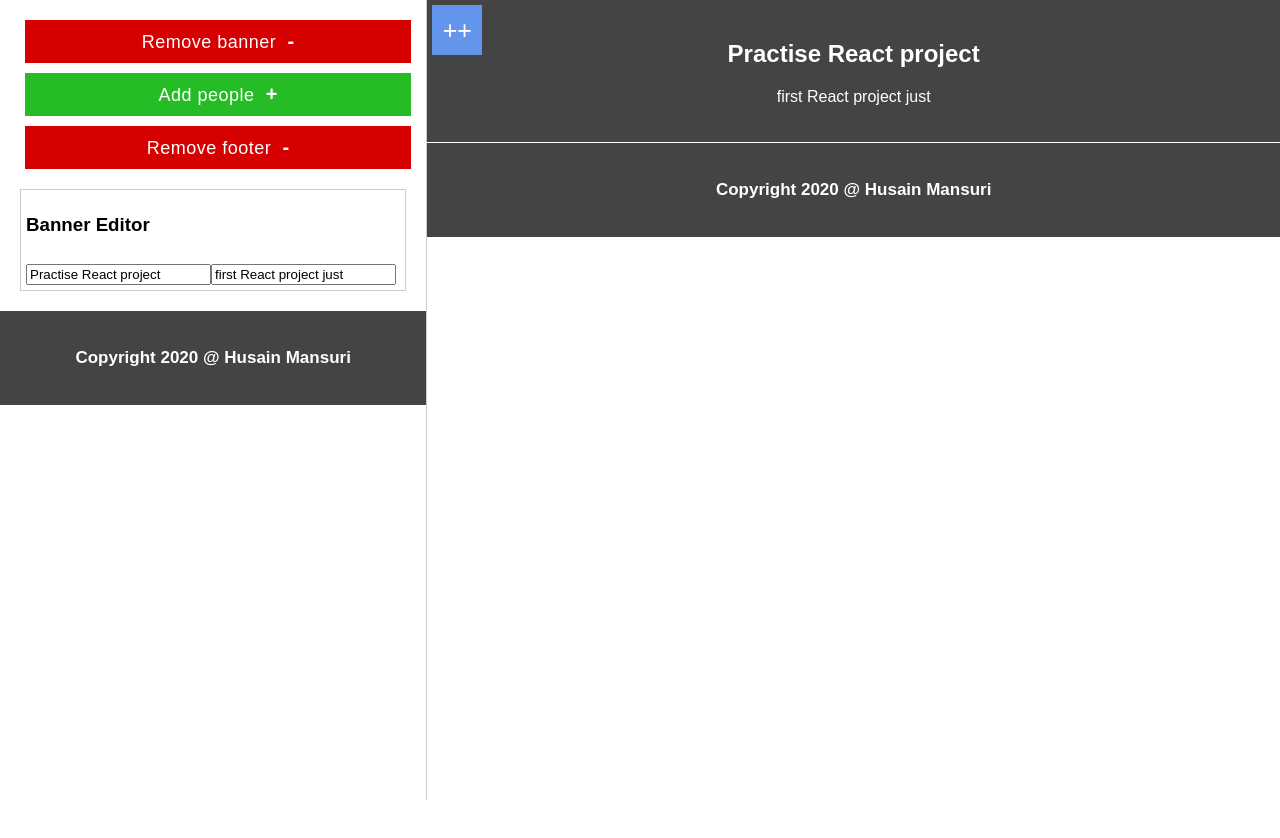
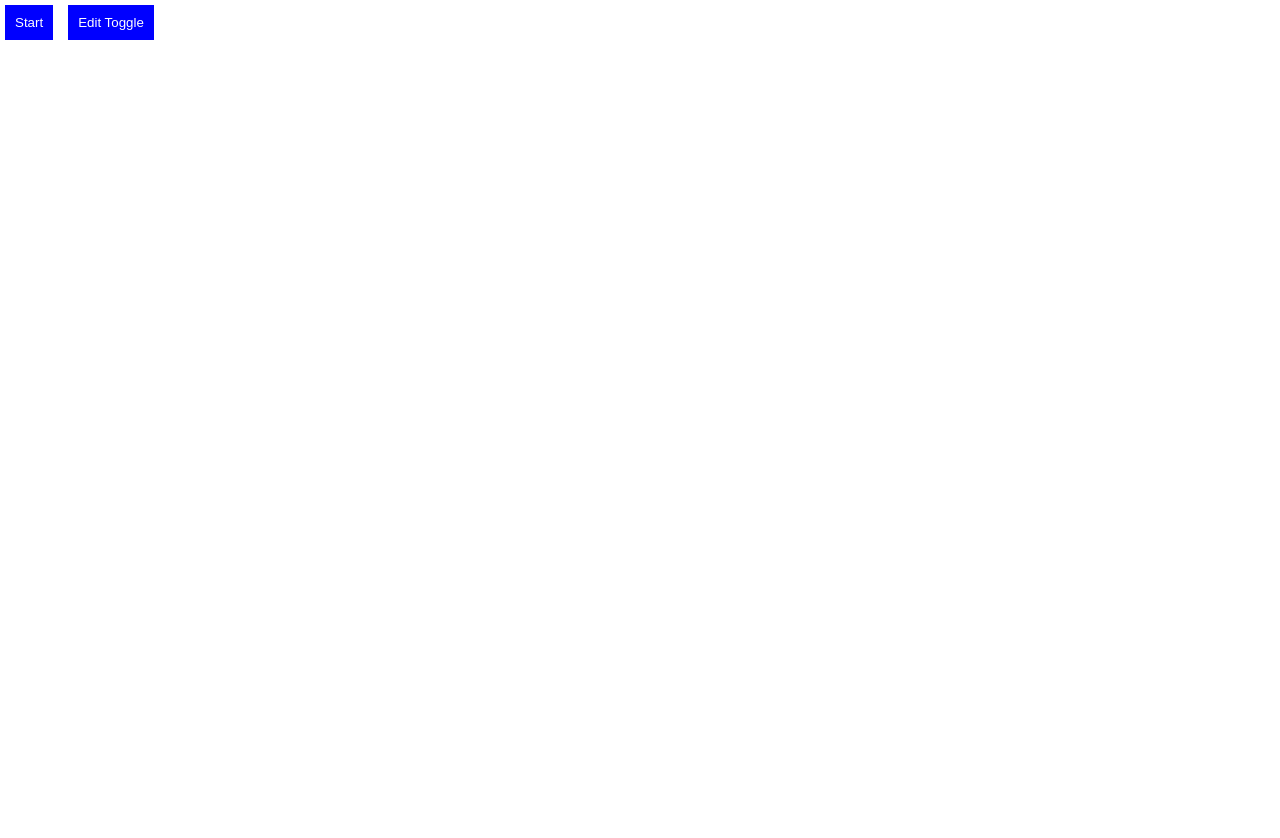
Before and after one commit to HusainMansuri1/Website-Generator_using_React, a React (Create React App) app: page / in a window 1280 px wide. Shown: the top 838 px of the page. Before the commit the page ends 800 px from the top, so only its background shows below. Built offline with nearby package versions, Linux system fonts and the light colour scheme.

Commit message:
rough test phase added

```diff
--- a/src/App.css
+++ b/src/App.css
@@ -50,4 +50,6 @@ input:focus{outline: 1px solid #3669d8f1;}
 
 .edit-active{border: 1px solid blue;}
 
+.start, .edit{color: #fff;background: blue;padding: 10px;margin-right: 10px;}
+
 footer{margin-top: 1px;background: #444;padding: 20px 10px;color: #fff;text-align: center;text-transform: capitalize;font-size: 17px;font-weight: 600;}
--- a/src/App.js
+++ b/src/App.js
@@ -22,10 +22,15 @@ class App extends Component {
     },
 
     dynamicComponents: [
-      {id: "banner", show: true, btnText: 'banner'},
+      {id: "banner", show: false, btnText: 'banner'},
       {id: "people", show: false, btnText: 'people'},
-      {id: "footer", show: true, btnText: 'footer'}
+      {id: "footer", show: false, btnText: 'footer'}
     ],
+
+    phase: {
+      Add: false,
+      Edit: false,
+    }
   };
 
   // state change
@@ -87,9 +92,25 @@ class App extends Component {
     currentElement.classList.add('edit-active');
   };
 
+  startHandler = () => {
+    const phase = {...this.state.phase}
+    phase.Add = true;
+    this.setState({phase});
+  };
+
+  editHandler = () => {
+    const phase = {...this.state.phase}
+    phase.Edit = !phase.Edit;
+    if(this.state.dynamicComponents.map(c => {
+      if(c.show) this.setState({phase});
+    }));
+  };
+
   render() {
     return (
       <div className='App'>
+        <button className="start" onClick={this.startHandler}>Start</button>
+        <button className="edit" onClick={this.editHandler}>Edit Toggle</button>
         <div className='divider-block'>
           <StaticContent
             pushBtnState = {this.state}
@@ -100,8 +121,10 @@ class App extends Component {
             delete  = {this.deleteGfHandler}
             add = {this.addGfHandler}
             check = {this.state.dynamicComponents}
+            phase = {this.state.phase}
           />
 
+          {this.state.phase.Add ?
           <DyanamicContent
             check = {this.state.dynamicComponents}
             pushPeopleState = {this}
@@ -111,8 +134,10 @@ class App extends Component {
             // onPeopleAdd = {this.addGfHandler}
             // addedynamicComponentsonents = {this.getAddedynamicComponentsonents}
             click={this.scrollInToViewHander}
+            phase = {this.state.phase}
           />
-
+          : null
+          }
         </div>
       </div>
     );
--- a/src/containerComponents/dynamic-content.js
+++ b/src/containerComponents/dynamic-content.js
@@ -32,11 +32,11 @@ const DyanamicContent = (props) => {
   ]
 
   const conditionalRendering = () => {
-    return props.check.map(curr => {
-      return arr.map(elem => {
-        if(curr.id === elem.id && curr.show) return elem.name;
+      return props.check.map(curr => {
+        return arr.map(elem => {
+          if(curr.id === elem.id && curr.show) return elem.name;
+        });
       });
-    });
   };
 
   return (
--- a/src/containerComponents/input-container.js
+++ b/src/containerComponents/input-container.js
@@ -26,11 +26,13 @@ const InputContainer = (props) => {
   ];
 
   const conditionalRendering = () => {
-    return props.check_1.map(curr => {
-      return arr.map(elem => {
-        if(elem.id === curr.id && curr.show)  return elem.name;
+    // if(props.phase.Edit){
+      return props.check_1.map(curr => {
+        return arr.map(elem => {
+          if(elem.id === curr.id && curr.show)  return elem.name;
+        });
       });
-    });
+    // }
   };
 
   return (
--- a/src/containerComponents/static-content.js
+++ b/src/containerComponents/static-content.js
@@ -5,11 +5,18 @@ import InputContainer from './input-container';
 const StaticContent = (props) => {
   return (
     <div className='static-content'>
-      <CounterBlock
+      {
+        props.phase.Add ?
+        <CounterBlock
         pushComponentState = {props.pushBtnState.dynamicComponents}
         clicked = {props.clickedOn}
+        check_1={props.check}
+        phase = {props.phase}
       />
-
+      : null
+      }
+      {
+      props.phase.Edit ?
       <InputContainer
         pushBtnState_1 = {props.pushBtnState}
         change_1 = {props.change}
@@ -19,8 +26,10 @@ const StaticContent = (props) => {
         check_1 = {props.check}
         bannerChange_1 = {props.bannerChange}
         pushBannerState_1 = {props.pushBannerState}
+        phase = {props.phase}
       />
-
+      : null
+      }
       {/* <input type='text' className="name" onChange={change} value={name} /><br />
       <input type='number' className="age" onChange={change} value={age} /><br /> */}
     </div>
```
Also changed, not shown: src/containerComponents/toggleBtn.js (+4 -3 lines).
